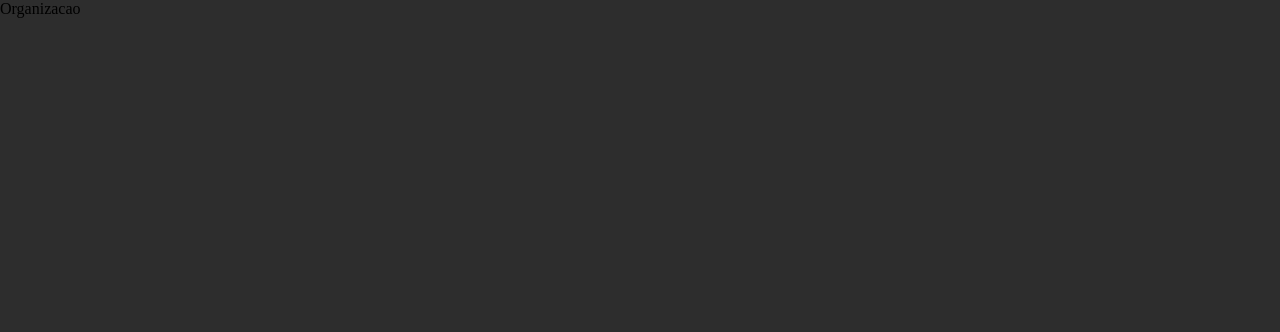
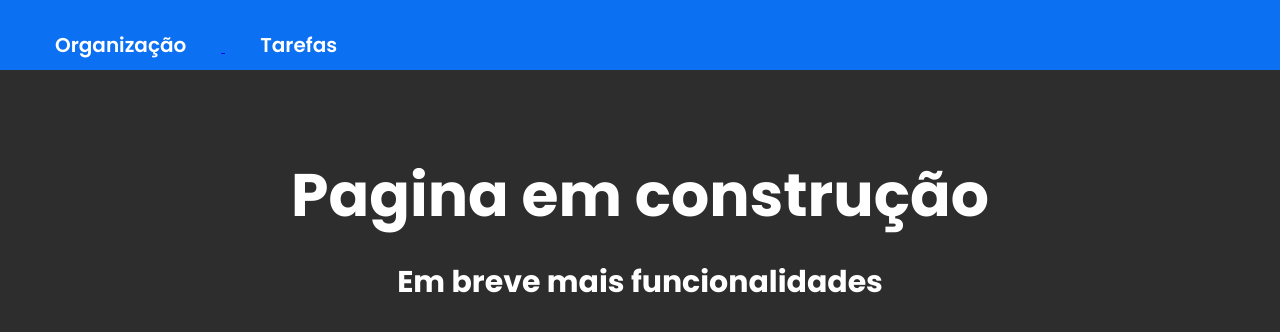
Before and after one commit to Eduardo-lima92/Desafio3_Todo_list, a React (Vite) app: page /Organizacao in a window 1280 px wide. Shown: the top 332 px of the page. Built offline with nearby package versions, Linux system fonts and the light colour scheme.

Commit message:
adicionando rota pra voltar para a pagina da lista e inserindo informação na pagina de organização

```diff
--- a/src/componentes/Header/Header.jsx
+++ b/src/componentes/Header/Header.jsx
@@ -6,8 +6,8 @@ const Header = () => {
     return (
         <div className="header">
 
-           <Link to={"/Organizacao"}><button>Organização</button></Link>
-            <button id="task">Tarefas</button>
+          <Link to={"/Organizacao"}><button>Organização</button> </Link>
+          <Link to={"/"}><button>Tarefas</button> </Link>
 
         </div>
     )
--- a/src/componentes/Header/index.scss
+++ b/src/componentes/Header/index.scss
@@ -21,8 +21,3 @@ button:hover{
     color: rgba(12, 112, 242, 1);
     transition-duration: 0.3s;
 }
-
-#task{
-    background-color: white;
-    color: rgba(12, 112, 242, 1)
-}
--- a/src/componentes/Organizacao/Organizacao.jsx
+++ b/src/componentes/Organizacao/Organizacao.jsx
@@ -1,7 +1,31 @@
 import React from 'react'
+import Header from '../Header/Header'
+import "./index.scss"
 
 export const Organizacao = () => {
   return (
-    <div>Organizacao</div>
+    <div>
+      <Header/>
+
+
+
+      <div className='titulo'>
+        <h1>Pagina em construção</h1>
+        <h3>Em breve mais funcionalidades</h3>
+      </div>
+
+
+
+
+
+    </div>
+
+
+
+
+
+
+
+
   )
 }
--- a/src/componentes/Organizacao/index.scss
+++ b/src/componentes/Organizacao/index.scss
@@ -0,0 +1,13 @@
+h1{
+    font-size: 60px;
+    margin-bottom: 20px;
+
+}
+
+h3{
+    font-size: 30px;
+}
+.titulo{
+    text-align: center;
+
+}
```
